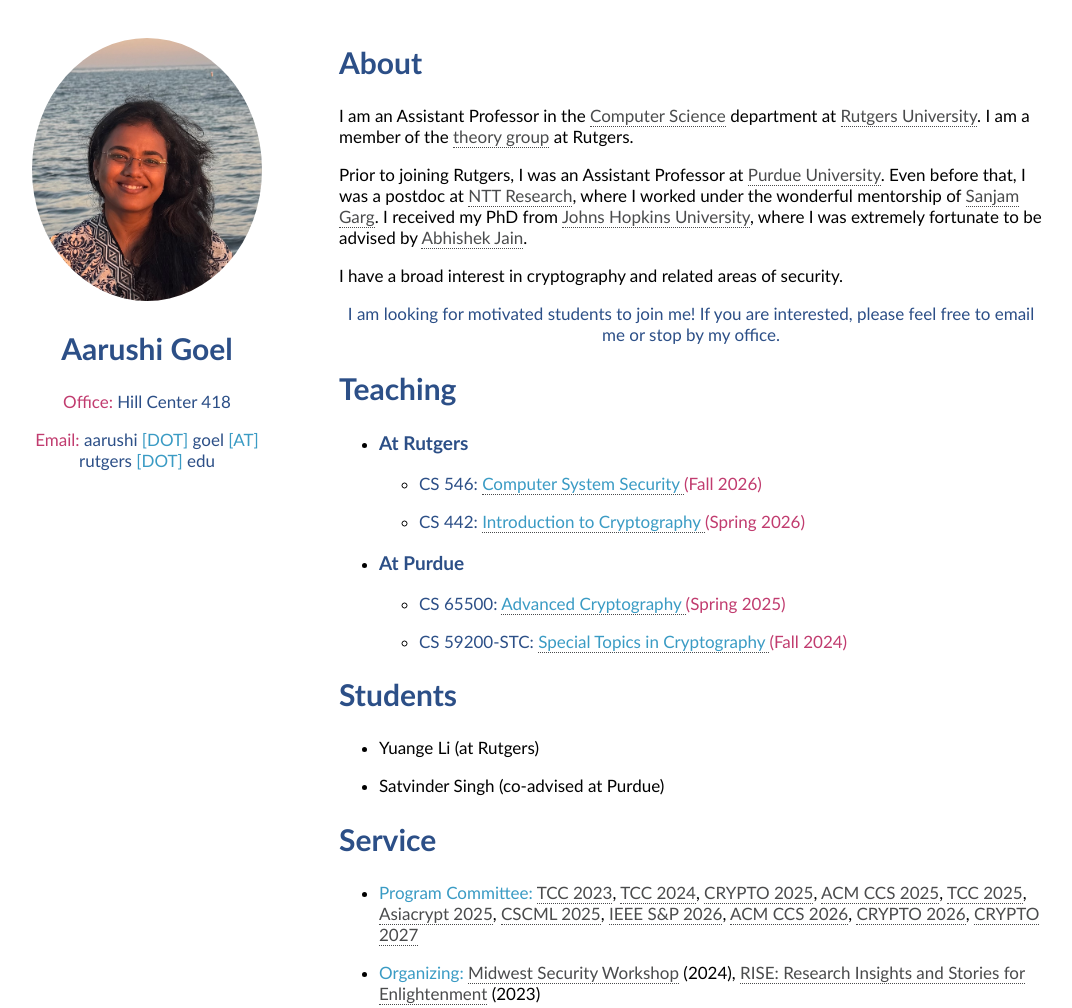
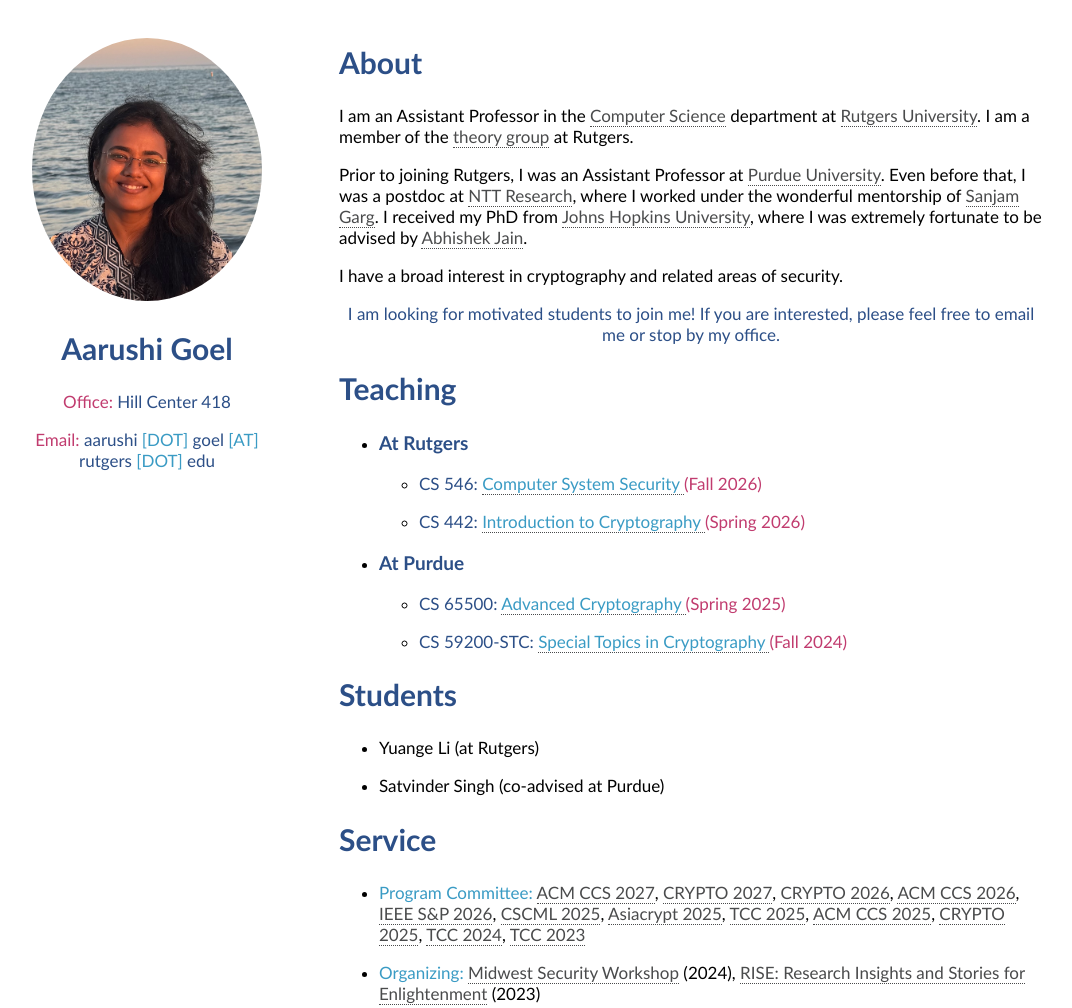
Before and after one commit to aarushigoel/aarushigoel.github.io, a plain HTML site: page index.html in a window 1280 px wide. Shown: the top 1008 px of the page, without its empty margins (45-1117 px from the left). Drawn offline with nearby package versions, Linux system fonts and the light colour scheme; some packages are replaced by stand-ins of ours.

Commit message:
Update index.html

```diff
--- a/index.html
+++ b/index.html
@@ -237,7 +237,18 @@ body {
 
 <h2>Service</h2>
 <ul>
- <li><p><span style="color:#3a9bc4">Program Committee:</span> <a href="https://tcc.iacr.org/2023/">TCC 2023</a>, <a href="https://tcc.iacr.org/2024/">TCC 2024</a>, <a href="https://crypto.iacr.org/2025">CRYPTO 2025</a>, <a href="https://www.sigsac.org/ccs/CCS2025/">ACM CCS 2025</a>, <a href="https://tcc.iacr.org/2025/">TCC 2025</a>, <a href="https://asiacrypt.iacr.org/2025/">Asiacrypt 2025</a>, <a href="https://www.cscml.org/">CSCML 2025</a>, <a href="https://sp2026.ieee-security.org/">IEEE S&P 2026</a>, <a href="https://www.sigsac.org/ccs/CCS2026/">ACM CCS 2026</a>, <a href="https://crypto.iacr.org/2026">CRYPTO 2026</a>, <a href="https://crypto.iacr.org/2027">CRYPTO 2027</a></p></li>
+ <li><p><span style="color:#3a9bc4">Program Committee:</span> <a href="https://www.sigsac.org/ccs/CCS2027/">ACM CCS 2027</a>,
+<a href="https://crypto.iacr.org/2027">CRYPTO 2027</a>,
+<a href="https://crypto.iacr.org/2026">CRYPTO 2026</a>,
+<a href="https://www.sigsac.org/ccs/CCS2026/">ACM CCS 2026</a>,
+<a href="https://sp2026.ieee-security.org/">IEEE S&P 2026</a>,
+<a href="https://www.cscml.org/">CSCML 2025</a>,
+<a href="https://asiacrypt.iacr.org/2025/">Asiacrypt 2025</a>,
+<a href="https://tcc.iacr.org/2025/">TCC 2025</a>,
+<a href="https://www.sigsac.org/ccs/CCS2025/">ACM CCS 2025</a>,
+<a href="https://crypto.iacr.org/2025">CRYPTO 2025</a>,
+<a href="https://tcc.iacr.org/2024/">TCC 2024</a>,
+<a href="https://tcc.iacr.org/2023/">TCC 2023</a></p></li>
  <li><p><span style="color:#3a9bc4">Organizing:</span> <a href="https://www.midwestsecurityworkshop.com"> Midwest Security Workshop</a> (2024),  <a href="https://ewcacrypto2023.github.io/">RISE: Research Insights and Stories for Enlightenment</a> (2023)</p></li>
 </ul>
 </br>
```
